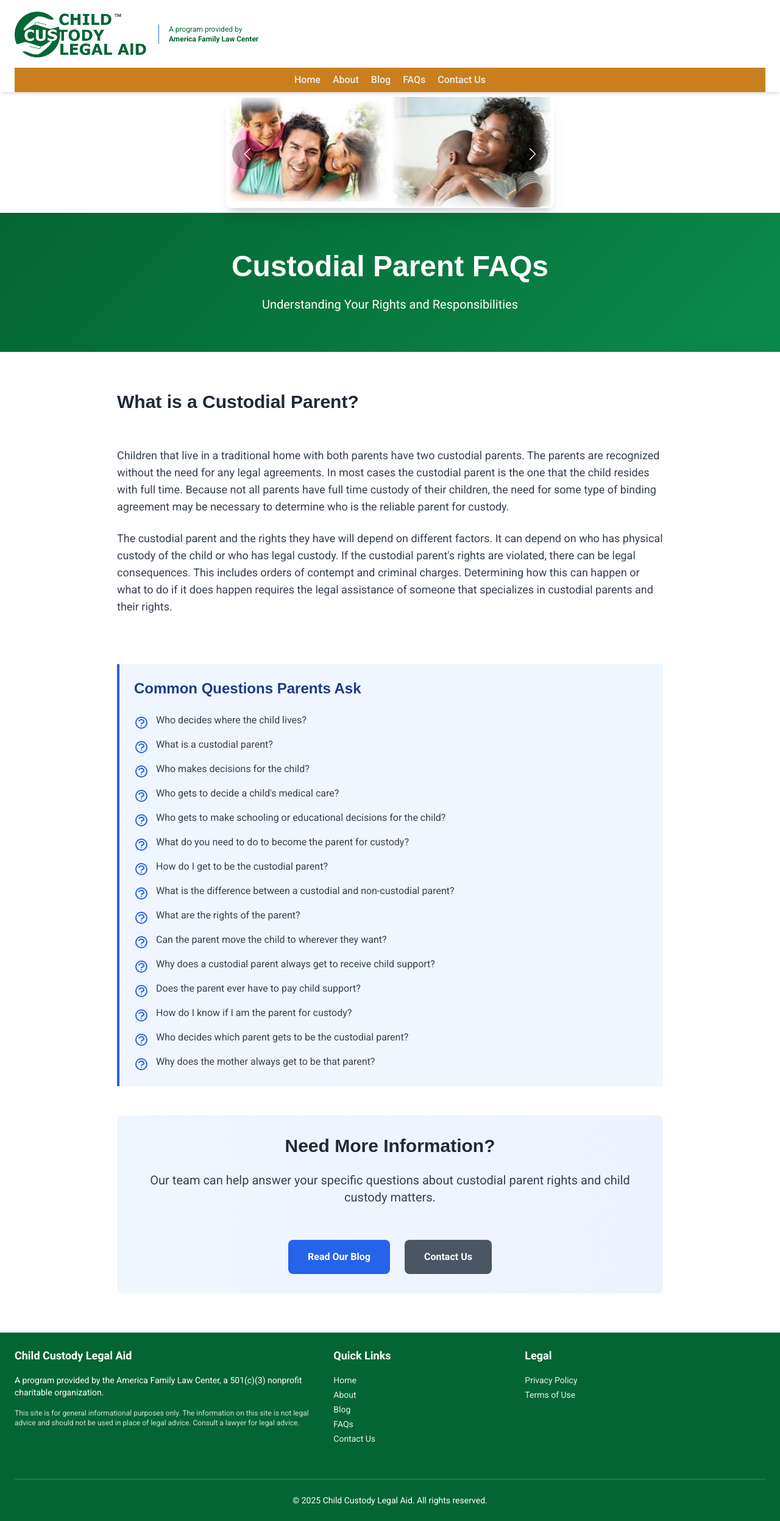
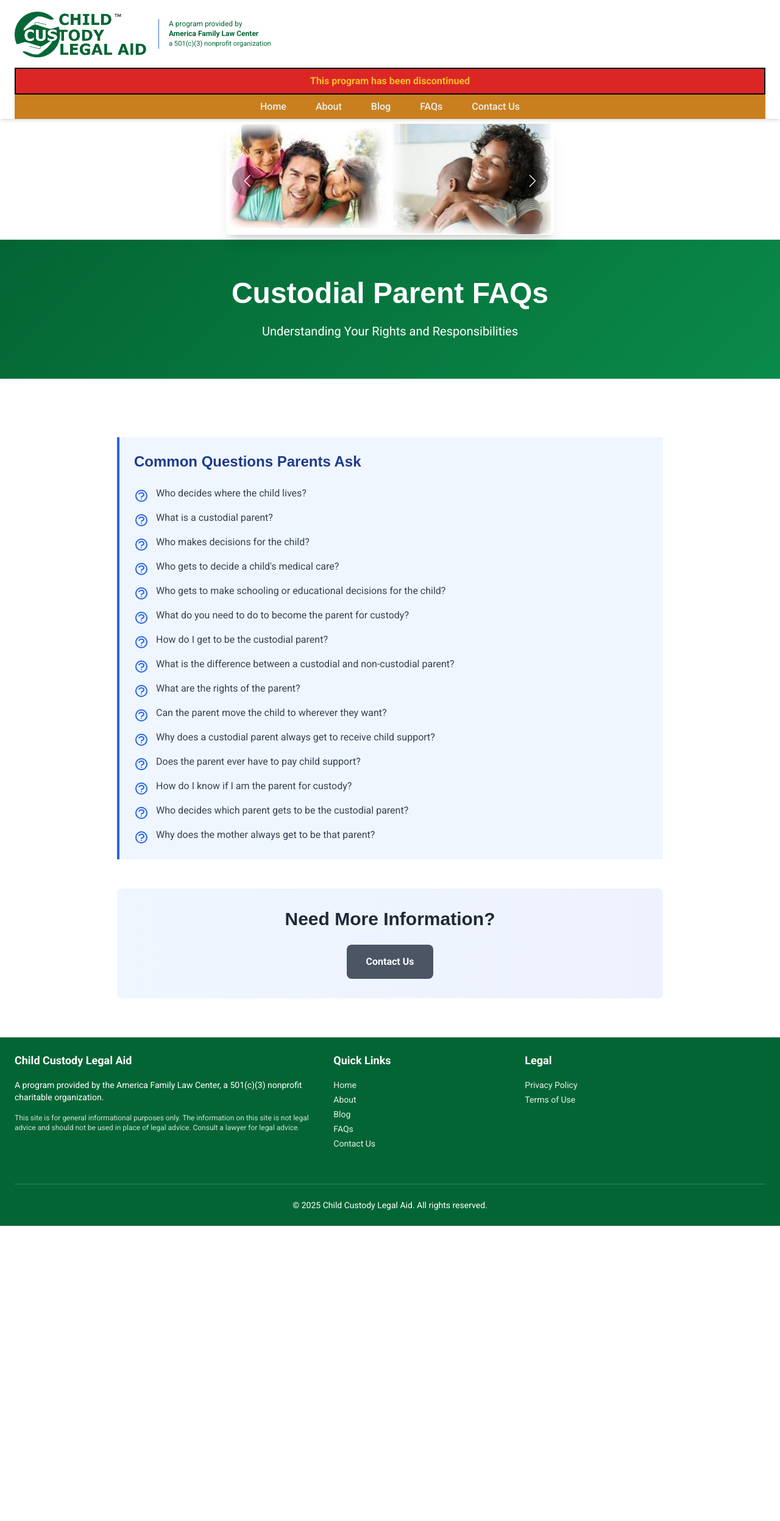
Before and after one commit to apitrox/ccla-website, a plain HTML site: page faqs.html in a window 1280 px wide. Shown: the whole page at 61% size. After the commit the page ends 2010 px from the top, so only its background shows below. Drawn offline with nearby package versions, Linux system fonts and the light colour scheme.

Commit message:
Add discontinuation notice, update content on Home and About pages, modify FAQs, add 501(c)(3) nonprofit text, increase navigation spacing across all pages

```diff
--- a/faqs.html
+++ b/faqs.html
@@ -72,16 +72,21 @@
                         <img src="images/logo.png" alt="Child Custody Legal Aid" class="h-auto" style="max-height: 80px;">
                     </a>
                     <div class="hidden md:block border-l border-primary pl-4 ml-4">
-                        <p class="text-xs" style="color: #046534;">A program provided by<br><span class="font-bold">America Family Law Center</span></p>
+                        <p class="text-xs" style="color: #046534;">A program provided by<br><span class="font-bold">America Family Law Center</span><br><span style="font-size: 0.7rem;">a 501(c)(3) nonprofit organization</span></p>
                     </div>
                 </div>
+            </div>
+
+            <!-- Notification Banner -->
+            <div class="py-2 px-4 text-center" style="background-color: #dc2626; border: 2px solid #000000;">
+                <p class="font-semibold" style="color: #fbbf24;">This program has been discontinued</p>
             </div>
 
             <!-- Navigation -->
             <nav class="border-t-0" style="background-color: #ca7f1e;">
                 <div class="flex items-center justify-between">
                     <!-- Desktop Menu -->
-                    <ul class="hidden md:flex text-base font-medium w-full justify-center gap-1">
+                    <ul class="hidden md:flex text-base font-medium w-full justify-center gap-8">
                         <li><a href="index.html" class="block px-2 py-2 hover:bg-accent transition-colors duration-200" style="color: #eaf1ed;">Home</a></li>
                         <li><a href="about.html" class="block px-2 py-2 hover:bg-accent transition-colors duration-200" style="color: #eaf1ed;">About</a></li>
                         <li><a href="blog.html" class="block px-2 py-2 hover:bg-accent transition-colors duration-200" style="color: #eaf1ed;">Blog</a></li>
@@ -157,24 +162,6 @@
             <div class="container mx-auto px-4">
                 <div class="max-w-4xl mx-auto">
                     <article class="prose prose-lg max-w-none">
-                        <div class="mb-8">
-                            <h2 class="text-3xl font-bold mb-6 font-raleway">What is a Custodial Parent?</h2>
-
-                            <p class="text-lg text-gray-700 mb-4">
-                                Children that live in a traditional home with both parents have two custodial parents. The parents are recognized
-                                without the need for any legal agreements. In most cases the custodial parent is the one that the child resides
-                                with full time. Because not all parents have full time custody of their children, the need for some type of binding
-                                agreement may be necessary to determine who is the reliable parent for custody.
-                            </p>
-
-                            <p class="text-lg text-gray-700 mb-6">
-                                The custodial parent and the rights they have will depend on different factors. It can depend on who has physical
-                                custody of the child or who has legal custody. If the custodial parent's rights are violated, there can be legal
-                                consequences. This includes orders of contempt and criminal charges. Determining how this can happen or what to do
-                                if it does happen requires the legal assistance of someone that specializes in custodial parents and their rights.
-                            </p>
-                        </div>
-
                         <div class="bg-blue-50 border-l-4 border-blue-600 p-6 my-8">
                             <h3 class="text-2xl font-bold mb-4 text-blue-900 font-raleway">Common Questions Parents Ask</h3>
                             <ul class="space-y-3 text-gray-700">
@@ -273,13 +260,7 @@
 
                         <div class="text-center mt-12 p-8 bg-gradient-to-r from-blue-50 to-indigo-50 rounded-lg">
                             <h2 class="text-3xl font-bold mb-4 font-raleway">Need More Information?</h2>
-                            <p class="text-xl text-gray-700 mb-6">
-                                Our team can help answer your specific questions about custodial parent rights and child custody matters.
-                            </p>
-                            <div class="flex flex-col sm:flex-row gap-4 justify-center">
-                                <a href="/blog.html" class="inline-block bg-blue-600 text-white px-8 py-3 rounded-lg font-semibold hover:bg-blue-700 transition-colors duration-200">
-                                    Read Our Blog
-                                </a>
+                            <div class="mt-6">
                                 <a href="/contact.html" class="inline-block bg-gray-600 text-white px-8 py-3 rounded-lg font-semibold hover:bg-gray-700 transition-colors duration-200">
                                     Contact Us
                                 </a>
```
Also changed, not shown: about.html (+12 -14 lines), blog.html (+6 -1 lines), contact.html (+6 -1 lines), determining-child-custody-texas.html (+6 -1 lines), get-custody-children-texas.html (+6 -1 lines), index.html (+11 -13 lines), privacy-policy.html (+7 -2 lines), terms-of-use.html (+9 -1 lines), understanding-fathers-rights-texas.html (+6 -1 lines).
